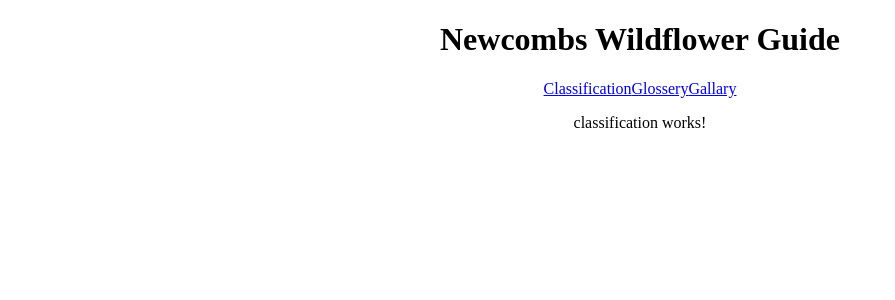
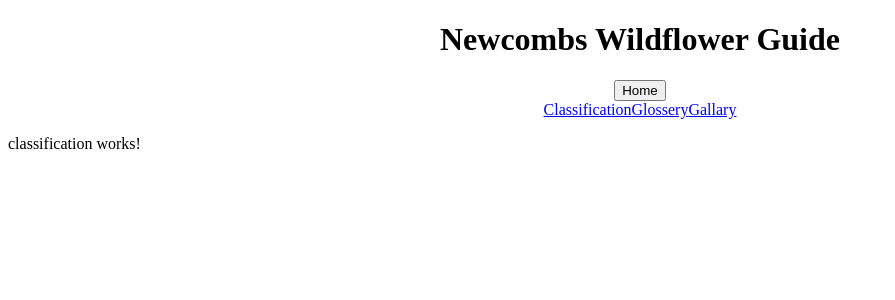
Before and after one commit to baileykkramer/UWSTOUT-Wildflower-Capstone, an Angular app: page /classification in a window 1280 px wide. Shown: the top 300 px of the page, without its empty margins (0-895 px from the left). Built offline with nearby package versions, Linux system fonts and the light colour scheme.

Commit message:
Added home button that resets the page

```diff
--- a/src/app/app.component.html
+++ b/src/app/app.component.html
@@ -1,9 +1,11 @@
 <!--The content below is only a placeholder and can be replaced.-->
 <div style="text-align:center">
   <h1>{{ title }}</h1>
-<nav>
-  <a routerLink="/classification">Classification</a>
-  <a routerLink="/glossery">Glossery</a>
-  <a routerLink="/gallary">Gallary</a>
-</nav>
+  <button routerLink="/classification" (click)="homeButton()">Home</button>
+  <nav>
+    <a routerLink="/classification">Classification</a>
+    <a routerLink="/glossery">Glossery</a>
+    <a routerLink="/gallary">Gallary</a>
+  </nav>
+</div>
 <router-outlet></router-outlet>
--- a/src/app/app.component.ts
+++ b/src/app/app.component.ts
@@ -7,4 +7,7 @@ import { Component } from '@angular/core';
 })
 export class AppComponent {
   title = 'Newcombs Wildflower Guide';
+  homeButton(): void {
+    window.location.reload();
+  }
 }
```
